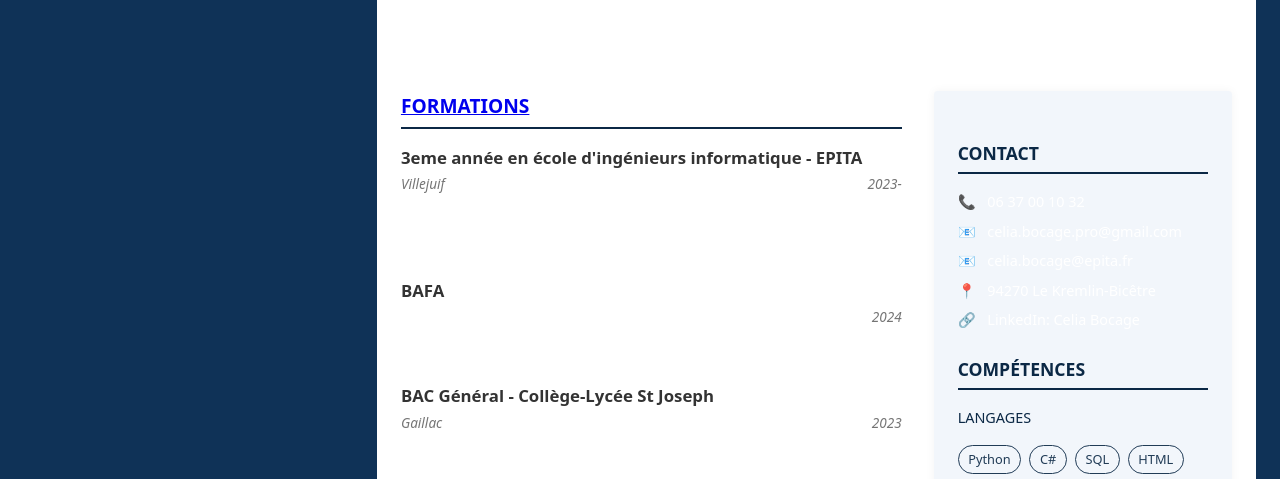
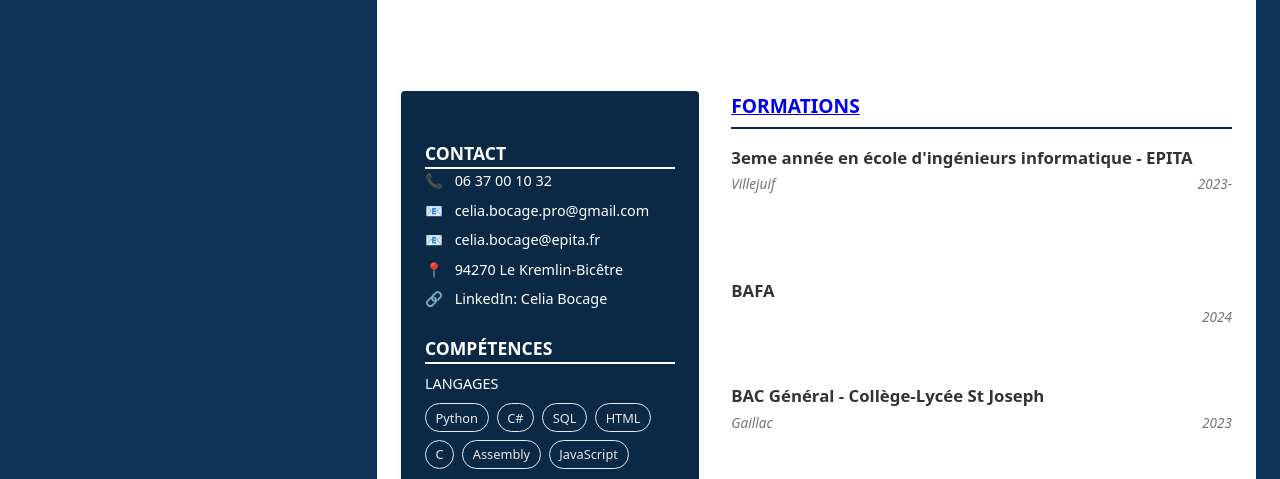
Before and after one commit to CeliaBocage/CeliaBocage.github.io, a plain HTML site: page index.html in a window 1280 px wide. Shown: the part 270-749 px from the top of the page. Drawn offline with Linux system fonts and the light colour scheme.

Commit message:
recalibrage esthetique

```diff
--- a/assets/css/style.css
+++ b/assets/css/style.css
@@ -96,7 +96,7 @@ nav a:hover {
 main {
   flex: 1;
   padding: 2rem 1.5rem;
-  max-width: 1000px; /* Augmenter la largeur pour la vue CV */
+  max-width: 1000px; /* Taille optimale pour la vue CV */
   margin: 0 auto;
   background: #ffffff;
 }
@@ -127,18 +127,23 @@ main > h1 {
   gap: 2rem;
   margin-top: 1rem;
   align-items: flex-start;
+  /* CHANGEMENT 1: Inverser l'ordre pour mettre la sidebar à gauche */
+  flex-direction: row-reverse;
 }
 
-/* Colonne principale (Gauche, Formations/Expériences) */
+/* Colonne principale (Droite, Formations/Expériences) */
 .cv-main-content {
   flex: 2; /* Prend environ 66% de l'espace */
   min-width: 0;
 }
 
-/* Colonne de droite (Sidebar, couleur de fond) */
+/* Colonne de gauche (Sidebar, couleur de fond) */
 .cv-sidebar {
   flex: 1; /* Prend environ 33% de l'espace */
-  background-color: #f2f6fb; /* Fond de couleur clair */
+  /* CHANGEMENT 2: Couleur de fond bleu foncé pour la sidebar */
+  background-color: #0b2845;
+  /* CHANGEMENT 3: Couleur du texte par défaut en blanc pour la sidebar */
+  color: #fff;
   padding: 1.5rem;
   border-radius: 4px;
   box-shadow: 0 0 10px rgba(0, 0, 0, 0.05);
@@ -146,12 +151,12 @@ main > h1 {
 
 /* Style des titres de section (h2) */
 main h1 {
-  /* Laisser le h1 comme défini ci-dessus */
   font-size: 2rem;
   margin-bottom: 0.75rem;
 }
 
-.cv-section h2, .cv-main-content h2, .cv-sidebar h2 {
+.cv-section h2, .cv-main-content h2 {
+  /* H2 dans la colonne blanche */
   font-size: 1.2rem;
   color: #0b2845;
   text-transform: uppercase;
@@ -164,14 +169,17 @@ main h1 {
 .cv-main-content h2:first-of-type {
   margin-top: 0;
 }
+
 .cv-sidebar h2 {
+  /* H2 dans la colonne bleue */
   font-size: 1.1rem;
+  color: #fff; /* Texte blanc sur fond bleu */
+  border-bottom: 2px solid #fff; /* Ligne blanche */
   margin-top: 1.5rem;
 }
 .cv-sidebar h2:first-of-type {
   margin-top: 0;
 }
-
 
 /* Style de la section contact */
 .contact-block {
@@ -184,12 +192,12 @@ main h1 {
   margin-bottom: 0.4rem;
 }
 .contact-block li a {
-  color: inherit;
+  color: #fff; /* Liens en blanc dans la sidebar */
   text-decoration: none;
 }
 .contact-block .contact-icon {
   margin-right: 0.5rem;
-  color: #0b2845;
+  color: #fff; /* Icônes en blanc */
 }
 
 /* Style des éléments d'expérience/formation/projet */
@@ -225,12 +233,40 @@ main h1 {
 }
 .cv-sidebar .chips-list h4 {
   font-size: 0.9rem;
-  color: #0b2845;
+  color: #fff; /* Titre de compétence en blanc */
   margin-top: 0.5rem;
   margin-bottom: 0.4rem;
   font-weight: 500;
 }
-.cv-sidebar .chips .chip {
+/* IMPORTANT: les puces (li) de la sidebar sont en blanc grâce au .cv-sidebar { color: #fff } */
+
+
+/* Gestion des chips (attention aux couleurs sur le fond foncé) */
+.chips {
+  display: flex;
+  flex-wrap: wrap;
+  gap: 0.5rem;
+  margin: 1rem 0;
+}
+.cv-sidebar .chips {
+  margin-top: 0.5rem;
+  margin-bottom: 0.8rem;
+}
+
+.chip {
+  font-size: 0.85rem;
+  border-radius: 999px;
+  padding: 0.25rem 0.7rem;
+  border: 1px solid #0b2845;
+  color: #0b2845;
+  background: #f2f6fb;
+}
+
+/* Chips spécifiques à la sidebar (inverser les couleurs pour le fond foncé) */
+.cv-sidebar .chip {
+  border: 1px solid #fff; /* Bordure blanche */
+  color: #fff; /* Texte blanc */
+  background: transparent; /* Fond transparent pour plus de contraste */
   font-size: 0.8rem;
   padding: 0.2rem 0.6rem;
 }
@@ -244,51 +280,17 @@ main h1 {
   width: 100%;
   max-width: 120px;
   height: auto;
+  /* Changement de couleur de bordure pour le fond foncé */
+  border: 3px solid #fff;
   border-radius: 50%;
-  border: 3px solid #0b2845;
   object-fit: cover;
 }
 
-/* Petits blocs d’info (modifiés pour ne pas impacter les chips de la sidebar) */
+/* Petits blocs d’info (tagline) */
 .tagline {
   font-style: italic;
   color: #444;
   margin-bottom: 1rem;
-}
-
-.chips {
-  display: flex;
-  flex-wrap: wrap;
-  gap: 0.5rem;
-  margin: 1rem 0;
-}
-
-.chip {
-  font-size: 0.85rem;
-  border-radius: 999px;
-  padding: 0.25rem 0.7rem;
-  border: 1px solid #0b2845;
-  color: #0b2845;
-  background: #f2f6fb;
-}
-
-/* Listes de sections (non utilisées dans la structure CV, mais conservées) */
-.section-list {
-  list-style: none;
-  margin-top: 1rem;
-}
-
-.section-list li {
-  margin-bottom: 0.5rem;
-}
-
-.section-list a {
-  color: #0b2845;
-  text-decoration: none;
-}
-
-.section-list a:hover {
-  text-decoration: underline;
 }
 
 /* Footer */
@@ -310,7 +312,7 @@ footer {
     gap: 0;
   }
   .cv-sidebar {
-    order: -1; /* Mettre la sidebar en haut */
+    order: -1; /* Mettre la sidebar en haut (pour mobile) */
     margin-bottom: 1.5rem;
   }
 }
```
